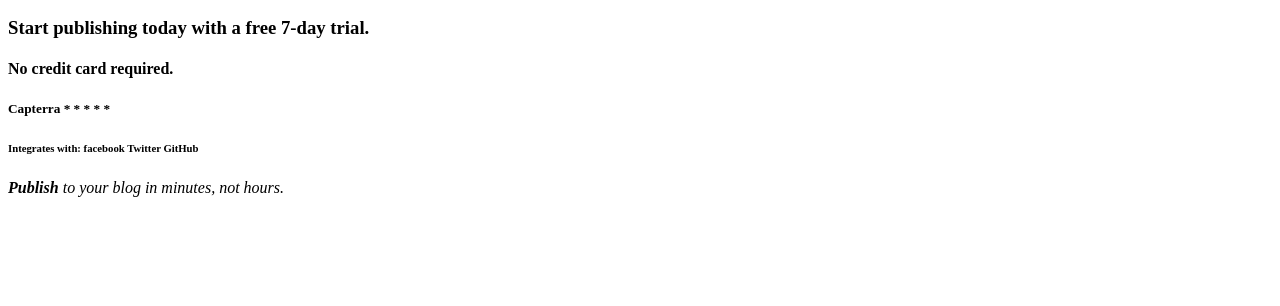
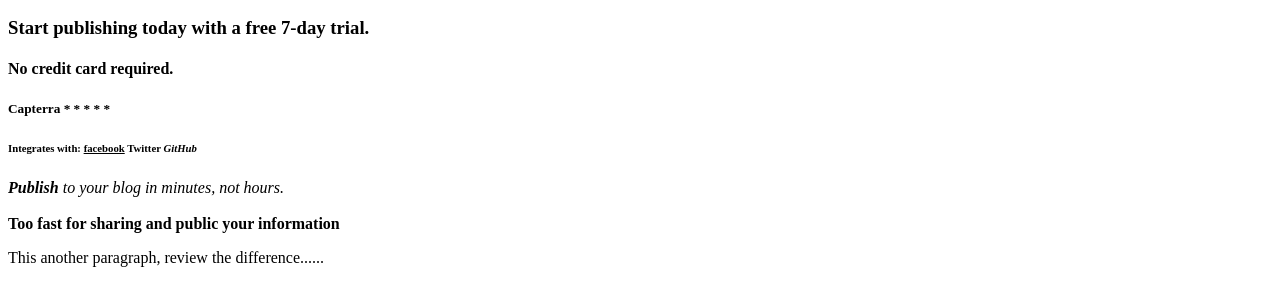
Before and after one commit to frasgado/front_01, a plain HTML site: page index.html in a window 1280 px wide. Shown: the part 168-474 px from the top of the page. Drawn offline with Linux system fonts and the light colour scheme.

Commit message:
Agregaron negritas, cursivas y underline

```diff
--- a/index.html
+++ b/index.html
@@ -12,15 +12,17 @@
     <h1> Mis primeras etiquetas en HTML </h1>
     <!-- Usando etiquetas con peso jerárquico -->
     <h1><b>Build your blog. Build your business.</b></h1>
-    <h2>Instantly publish articles, drive more traffic, grow your email list, and see your blog’s impact on sales.
+    <h2><b>Instantly publish articles, drive more traffic, grow your email list, and see your blog’s impact on sales.</b>
     </h2>
     <h3>Start publishing today with a free 7-day trial.
     </h3>
     <h4>No credit card required.</h4>
     <h5><b>Capterra</b> * * * * *</h5>
-    <h6>Integrates with: facebook Twitter GitHub</h6>
+    <h6>Integrates with: <u>facebook</u> <b>Twitter</b> <i>GitHub</i></h6>
     <!-- Usando un párrafo -->
-    <p><i><b>Publish</b> to your blog in minutes, not hours.</i></p>
+    <p><i><b>Publish</b> to your blog in minutes, not hours.</i>
+        <br><br><b>Too fast for sharing and public your information</b> </p>
+    <p>This another paragraph, review the difference......</p>
 
 </body>
 
```
